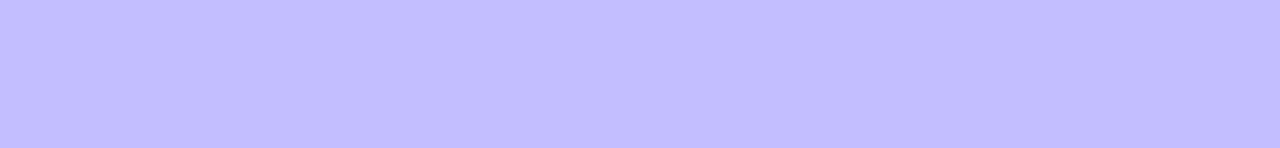
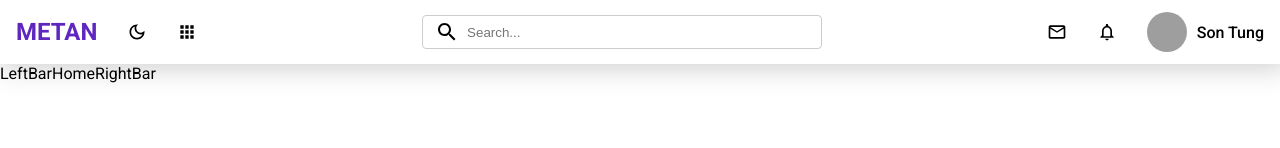
Before and after one commit to Havold/social-web-ui, a React (Create React App) app: page / in a window 1280 px wide. Before the commit this address led to /login. Shown: the top 148 px of the page. Built offline with nearby package versions, Linux system fonts and the light colour scheme; grey boxes are pictures that could not be loaded.

Commit message:
Create NavBar UI.

```diff
--- a/package.json
+++ b/package.json
@@ -3,6 +3,10 @@
   "version": "0.1.0",
   "private": true,
   "dependencies": {
+    "@emotion/react": "^11.13.3",
+    "@emotion/styled": "^11.13.0",
+    "@mui/icons-material": "^6.0.2",
+    "@mui/material": "^6.0.2",
     "@testing-library/jest-dom": "^5.17.0",
     "@testing-library/react": "^13.4.0",
     "@testing-library/user-event": "^13.5.0",
--- a/src/App.js
+++ b/src/App.js
@@ -8,7 +8,7 @@ import Register from "./pages/register/Register";
 import { createBrowserRouter, Navigate, Outlet, RouterProvider } from "react-router-dom";
 
 function App() {
-  const currentUser = false;
+  const currentUser = true;
 
   const ProtectedRoute = ({children}) => {
     if (!currentUser) {
--- a/src/components/NavBar/NavBar.jsx
+++ b/src/components/NavBar/NavBar.jsx
@@ -1,9 +1,36 @@
-import './navBar.scss'
+import "./navBar.scss";
+import {
+  DarkModeOutlined,
+  AppsOutlined,
+  MailOutlineOutlined,
+  NotificationsNoneOutlined,
+} from "@mui/icons-material";
+import { Link } from "react-router-dom";
+import Search from "../Search/Search";
 
 const NavBar = () => {
+  const avatar =
+    "https://p9-sign-sg.tiktokcdn.com/aweme/1080x1080/tos-alisg-avt-0068/c14a92a8e2e23babececab98c0f67fac.jpeg?lk3s=a5d48078&nonce=11710&refresh_token=53de8d581dcb27fb4feec6490fcbdf9b&x-expires=1726070400&x-signature=cK%2BK2e8AZO6ptgJSSQHxVFUZgXo%3D&shp=a5d48078&shcp=81f88b70";
   return (
-    <div>NavBar</div>
-  )
-}
+    <div className="navBar">
+      <div className="left">
+        <Link to="/">
+          <span>METAN</span>
+        </Link>
+        <DarkModeOutlined className="icon" />
+        <AppsOutlined className="icon" />
+      </div>
+      <Search />
+      <div className="right">
+        <MailOutlineOutlined className="icon" />
+        <NotificationsNoneOutlined className="icon" />
+        <div className="user">
+          <img className="avatar" src={avatar} alt="avatar" />
+          <span>Son Tung</span>
+        </div>
+      </div>
+    </div>
+  );
+};
 
-export default NavBar
+export default NavBar;
--- a/src/components/NavBar/navBar.scss
+++ b/src/components/NavBar/navBar.scss
@@ -0,0 +1,59 @@
+.navBar {
+    padding: 12px 16px;
+    display: flex;
+    justify-content: space-between;
+    align-items: center;
+    box-shadow: 3px 2px 26px 3px rgba(101,101,101,0.3);
+    -webkit-box-shadow: 3px 2px 26px 3px rgba(101,101,101,0.3);
+    -moz-box-shadow: 3px 2px 26px 3px rgba(101,101,101,0.3);
+
+    .left {
+        display: flex;
+        gap: 30px;
+        align-items: center;
+
+        span {
+            font-size: 2.4rem;
+            cursor: pointer;
+            color: var(--primary-text);
+            font-weight: bold;
+        }
+
+        .icon {
+            font-size: 2rem;
+            cursor: pointer;
+        }
+
+    }
+
+
+    .right {
+        display: flex;
+        align-items: center;
+        gap: 30px;
+
+        .icon {
+            font-size: 2rem;
+            cursor: pointer;
+        }
+
+        .user {
+            display: flex;
+            align-items: center;
+            gap: 10px;
+            cursor: pointer;
+
+            img {
+                width: 40px;
+                height: 40px;
+                border-radius: 9999px;
+                object-fit: cover;
+            }
+
+            span {
+                font-weight: 500;
+            }
+        }
+    }
+
+}
--- /dev/null
+++ b/src/components/Search/Search.jsx
@@ -0,0 +1,18 @@
+import { useRef } from 'react';
+import './search.scss'
+import { SearchOutlined } from '@mui/icons-material';
+
+const Search = () => {
+    const inputRef = useRef();
+    const handleClick = () => {
+        inputRef.current.focus();
+    }
+  return (
+    <div className="search">
+      <SearchOutlined onClick={handleClick} className="icon" />
+      <input ref={inputRef} type="text" placeholder="Search..." />
+    </div>
+  );
+};
+
+export default Search;
--- /dev/null
+++ b/src/components/Search/search.scss
@@ -0,0 +1,20 @@
+.search {
+    display: flex;
+    align-items: center;
+    gap: 8px;
+    border: 1px solid #ccc;
+    padding: 4px 12px;
+    width: 400px;
+    border-radius: 4px;
+
+    .icon {
+        font-size: 2.4rem;
+        cursor: pointer;
+    }
+
+    input {
+        border: none;
+        outline: none;
+        caret-color: var(--primary);
+    }
+}
```
Also changed, not shown: 1 other file (tests, documents, lock files or other folders).
